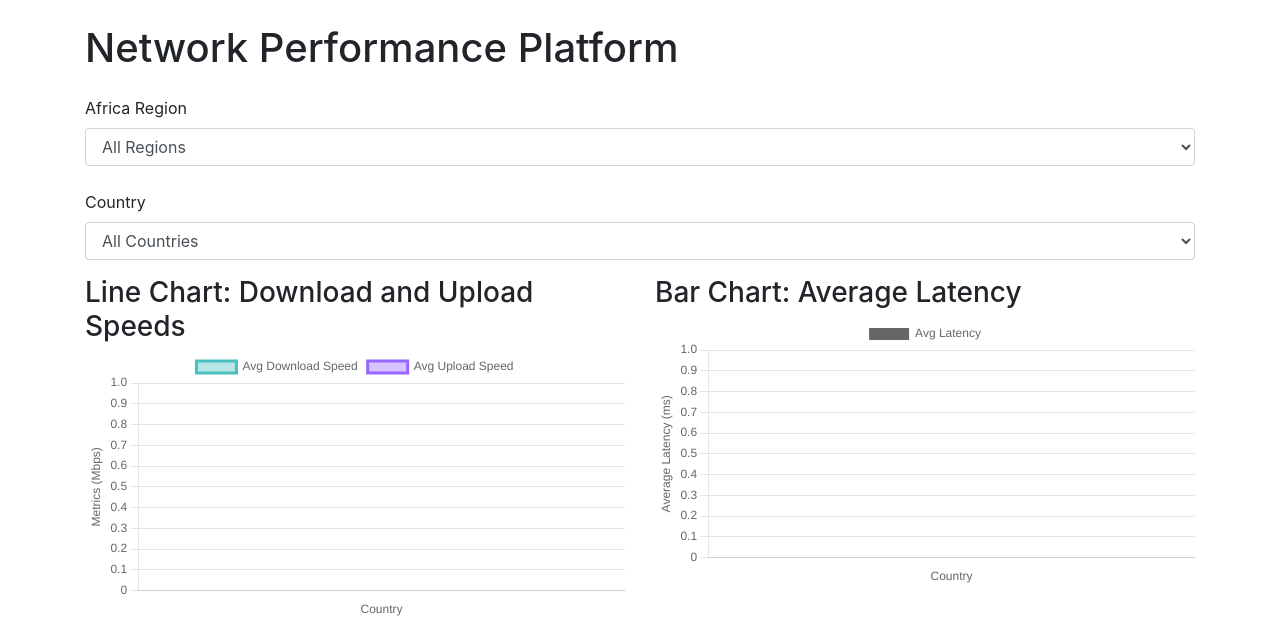
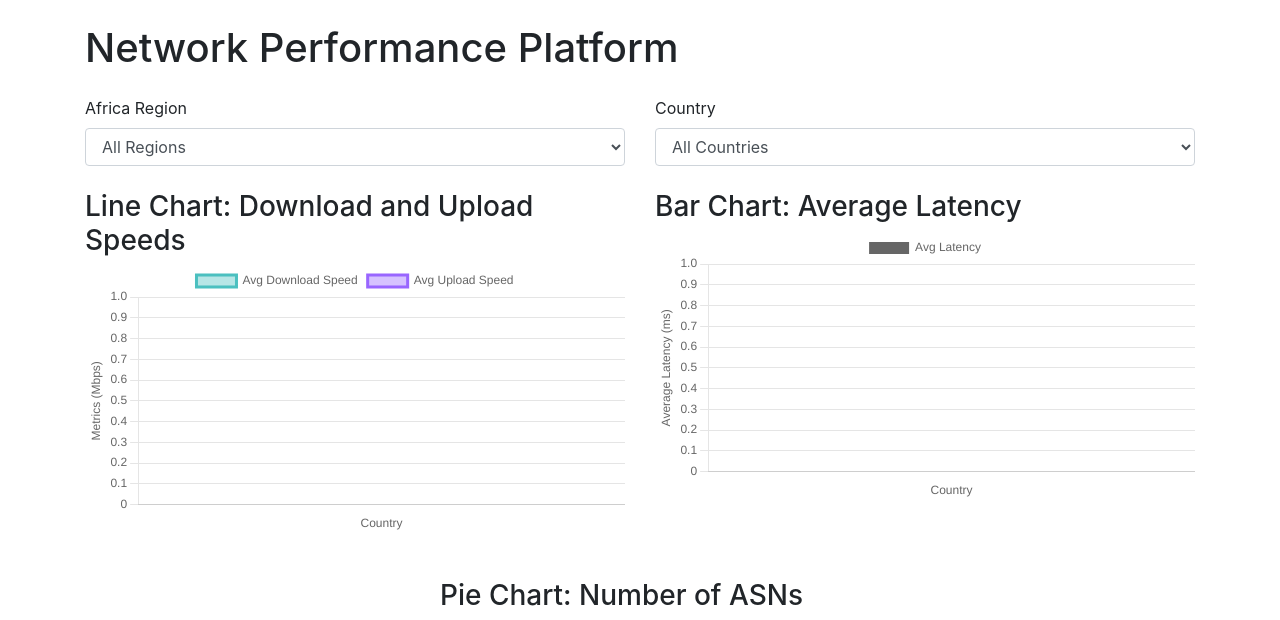
Before and after one commit to EddieMjiyakho/Network-Performance-Insight-Platform, a Django app: page / in a window 1280 px wide. Shown: the top 620 px of the page. Run offline with Django 5.2, Linux system fonts and the light colour scheme; data that the repository does not hold is empty; some libraries are stand-ins or nearby versions.

Commit message:
adjust the filters

```diff
--- a/mlab/templates/network_data_filtered_list.html
+++ b/mlab/templates/network_data_filtered_list.html
@@ -8,18 +8,21 @@
     <!-- Include Bootstrap CSS -->
     <link href="https://maxcdn.bootstrapcdn.com/bootstrap/4.5.2/css/bootstrap.min.css" rel="stylesheet">
     <style>
-        /* Custom styling for charts */
         .chart-container {
             margin-bottom: 20px;
         }
         .chart-container .chart {
-            height: 300px; /* Adjust height as needed */
+            height: 300px;
         }
-
-        /* Adjust size of pie chart container */
         .pie-chart-container {
-            max-width: 400px; /* Set a maximum width */
-            margin: 0 auto; /* Center the container */
+            max-width: 400px;
+            margin: 0 auto;
+        }
+        .form-group {
+            margin-bottom: 0;
+        }
+        .filter-row {
+            margin-bottom: 20px;
         }
     </style>
 </head>
@@ -30,6 +33,9 @@
         <!-- Filter Form -->
         <form method="get" action="{% url 'network_data_filtered' %}" id="filterForm" class="mb-4">
             {% csrf_token %}
+            <div class="row filter-row">
+                <!-- Africa Region Filter -->
+                <div class="col-md-6">
                     <div class="form-group">
                         <label for="africa_region">Africa Region</label>
                         <select name="africa_region" id="africa_region" class="form-control" onchange="document.getElementById('filterForm').submit();">
@@ -41,9 +47,10 @@
                             {% endfor %}
                         </select>
                     </div>
+                </div>
 
-        </form>
                 <!-- Country Filter -->
+                <div class="col-md-6">
                     <div class="form-group">
                         <label for="country">Country</label>
                         <select name="country" id="country" class="form-control" onchange="document.getElementById('filterForm').submit();">
@@ -55,6 +62,9 @@
                             {% endfor %}
                         </select>
                     </div>
+                </div>
+            </div>
+        </form>
 
         <!-- Display Charts -->
         {% if chart_data %}
```
Lines whose indentation alone changed are shown as unchanged.
